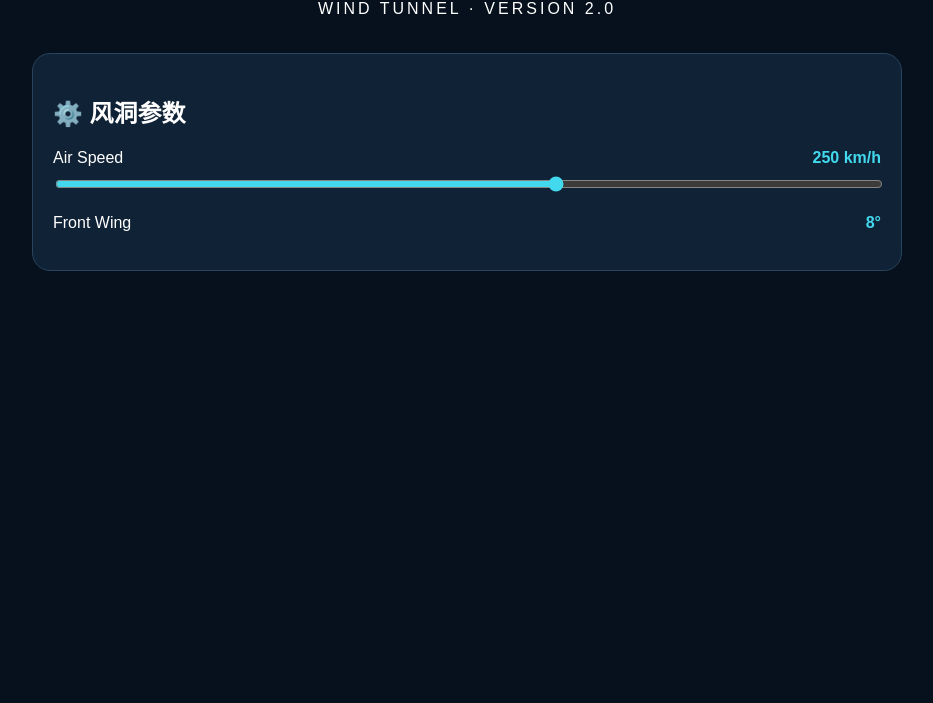
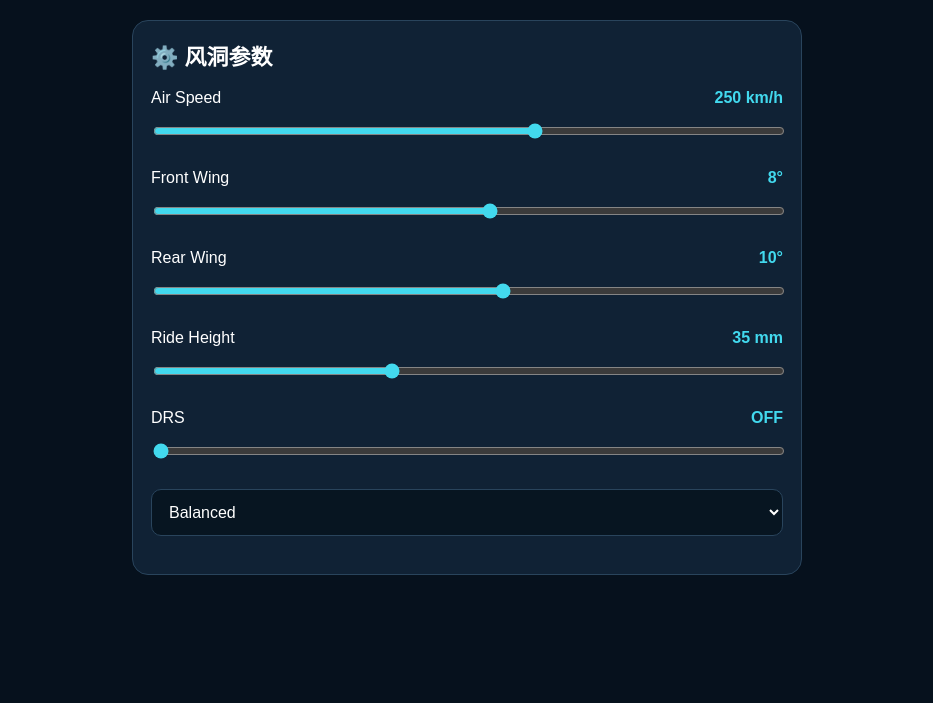
Before and after one commit to lingcl2011-tech/f1-aero-wind-tunnel, a plain HTML site: page index.html in a window 1280 px wide. Shown: the part 97-800 px from the top of the page, without its empty margins (173-1106 px from the left). Drawn offline with Linux system fonts and the light colour scheme.

Commit message:
Update index.html

```diff
--- a/index.html
+++ b/index.html
@@ -3,103 +3,131 @@
 <head>
 <meta charset="UTF-8">
 <meta name="viewport" content="width=device-width,initial-scale=1">
-<title>F1 Aero Lab 2.0</title>
+<title>F1 Aero Lab 2.1</title>
 
 <style>
 *{box-sizing:border-box}
+html,body{margin:0;padding:0}
 body{
-margin:0;
 background:#06111d;
-color:white;
-font-family:Arial,sans-serif
+color:#fff;
+font-family:Arial,sans-serif;
 }
 main{
-max-width:900px;
+width:100%;
+max-width:700px;
 margin:auto;
-padding:20px 15px 50px
+padding:15px;
 }
-header{text-align:center;padding:20px}
-h1{color:#42d9ee;font-size:42px;margin:0}
-.sub{letter-spacing:3px;margin-top:8px}
+header{
+text-align:center;
+padding:15px 5px 20px;
+}
+h1{
+margin:0;
+font-size:38px;
+color:#42d9ee;
+}
+.sub{
+margin-top:8px;
+font-size:13px;
+letter-spacing:2px;
+}
 .card{
 background:#102235;
 border:1px solid #29445c;
-border-radius:18px;
-padding:20px;
-margin-top:15px
+border-radius:16px;
+padding:18px;
+margin-bottom:15px;
 }
-.control{margin:18px 0}
+h2{
+margin:0 0 18px;
+font-size:22px;
+}
+.control{
+margin-bottom:20px;
+}
 .row{
 display:flex;
 justify-content:space-between;
-margin-bottom:7px
+align-items:center;
+margin-bottom:8px;
 }
-.value{
+.v{
 color:#42d9ee;
-font-weight:bold
+font-weight:bold;
 }
-input,select,button{width:100%}
-input{accent-color:#42d9ee}
+input[type=range]{
+width:100%;
+accent-color:#42d9ee;
+height:28px;
+}
 select,button{
-padding:12px;
+width:100%;
+padding:13px;
 border-radius:10px;
+border:1px solid #29445c;
 background:#071521;
-color:white;
-border:1px solid #29445c
+color:#fff;
+font-size:16px;
 }
 button{
 background:#42d9ee;
 color:#06111d;
 font-weight:bold;
 border:0;
-margin-top:8px
 }
 .stats{
 display:grid;
 grid-template-columns:repeat(3,1fr);
-gap:8px
+gap:8px;
 }
 .stat{
-background:#081725;
+background:#071521;
 border:1px solid #29445c;
-border-radius:12px;
-padding:12px;
+border-radius:10px;
+padding:12px 4px;
 text-align:center;
-font-size:12px
+font-size:11px;
 }
 .stat b{
 display:block;
 color:#42d9ee;
-font-size:21px;
-margin-top:5px
+font-size:19px;
+margin-top:6px;
 }
 .car{
-height:210px;
 margin-top:15px;
-border-radius:14px;
+height:170px;
 background:#071521;
-display:flex;
-align-items:center;
-overflow:hidden
+border-radius:12px;
+overflow:hidden;
 }
-.car svg{width:100%}
+.car svg{
+width:100%;
+height:100%;
+}
 .flow{
+fill:none;
 stroke:#42d9ee;
 stroke-width:3;
 stroke-dasharray:10 12;
-animation:move 1s linear infinite
+animation:a 1s linear infinite;
 }
-@keyframes move{
+@keyframes a{
 to{stroke-dashoffset:-44}
 }
 .note{
+color:#91a6b8;
 font-size:12px;
-color:#9db0c1;
-margin-top:12px
+line-height:1.5;
+margin-top:12px;
 }
-@media(max-width:600px){
-h1{font-size:36px}
-.stats{grid-template-columns:repeat(3,1fr)}
+@media(max-width:380px){
+h1{font-size:32px}
+.card{padding:15px}
+.stats{gap:5px}
+.stat b{font-size:17px}
 }
 </style>
 </head>
@@ -110,17 +138,17 @@ h1{font-size:36px}
 
 <header>
 <h1>🏎️ F1 Aero Lab</h1>
-<div class="sub">WIND TUNNEL · VERSION 2.0</div>
+<div class="sub">WIND TUNNEL · VERSION 2.1</div>
 </header>
 
-<section class="card">
+<div class="card">
 
 <h2>⚙️ 风洞参数</h2>
 
 <div class="control">
 <div class="row">
 <span>Air Speed</span>
-<span class="value" id="sv">250 km/h</span>
+<span class="v" id="sv">250 km/h</span>
 </div>
 <input id="speed" type="range" min="80" max="360" value="250">
 </div>
@@ -128,4 +156,37 @@ h1{font-size:36px}
 <div class="control">
 <div class="row">
 <span>Front Wing</span>
-<span class="value" id="fwv">8°</
+<span class="v" id="fwv">8°</span>
+</div>
+<input id="fw" type="range" min="0" max="15" value="8">
+</div>
+
+<div class="control">
+<div class="row">
+<span>Rear Wing</span>
+<span class="v" id="rwv">10°</span>
+</div>
+<input id="rw" type="range" min="0" max="18" value="10">
+</div>
+
+<div class="control">
+<div class="row">
+<span>Ride Height</span>
+<span class="v" id="rhv">35 mm</span>
+</div>
+<input id="rh" type="range" min="20" max="60" value="35">
+</div>
+
+<div class="control">
+<div class="row">
+<span>DRS</span>
+<span class="v" id="dv">OFF</span>
+</div>
+<input id="drs" type="range" min="0" max="1" value="0">
+</div>
+
+<div class="control">
+<select id="track">
+<option value="1">Balanced</option>
+<option value=".82">Monza</option>
+<option value="1.
```
